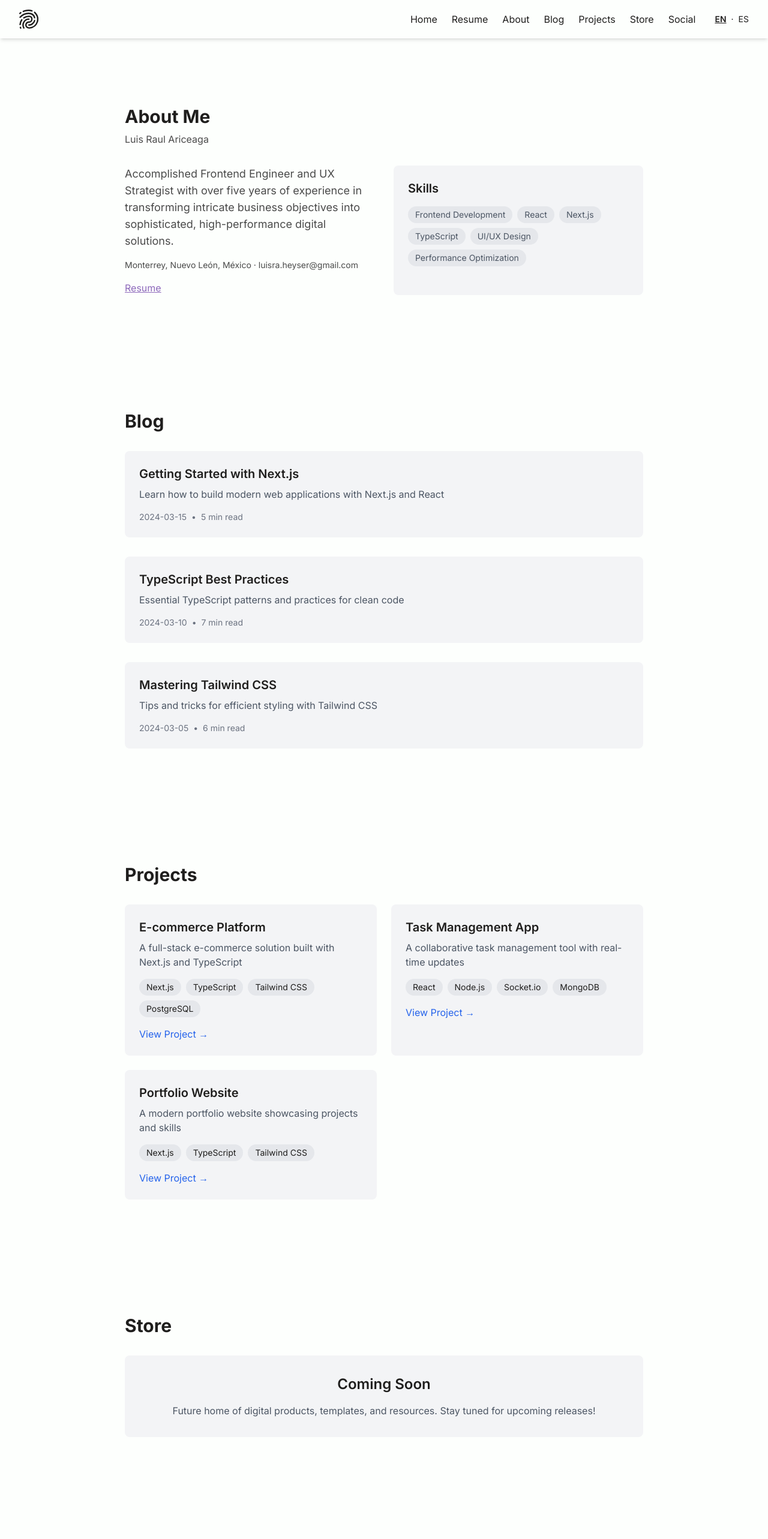
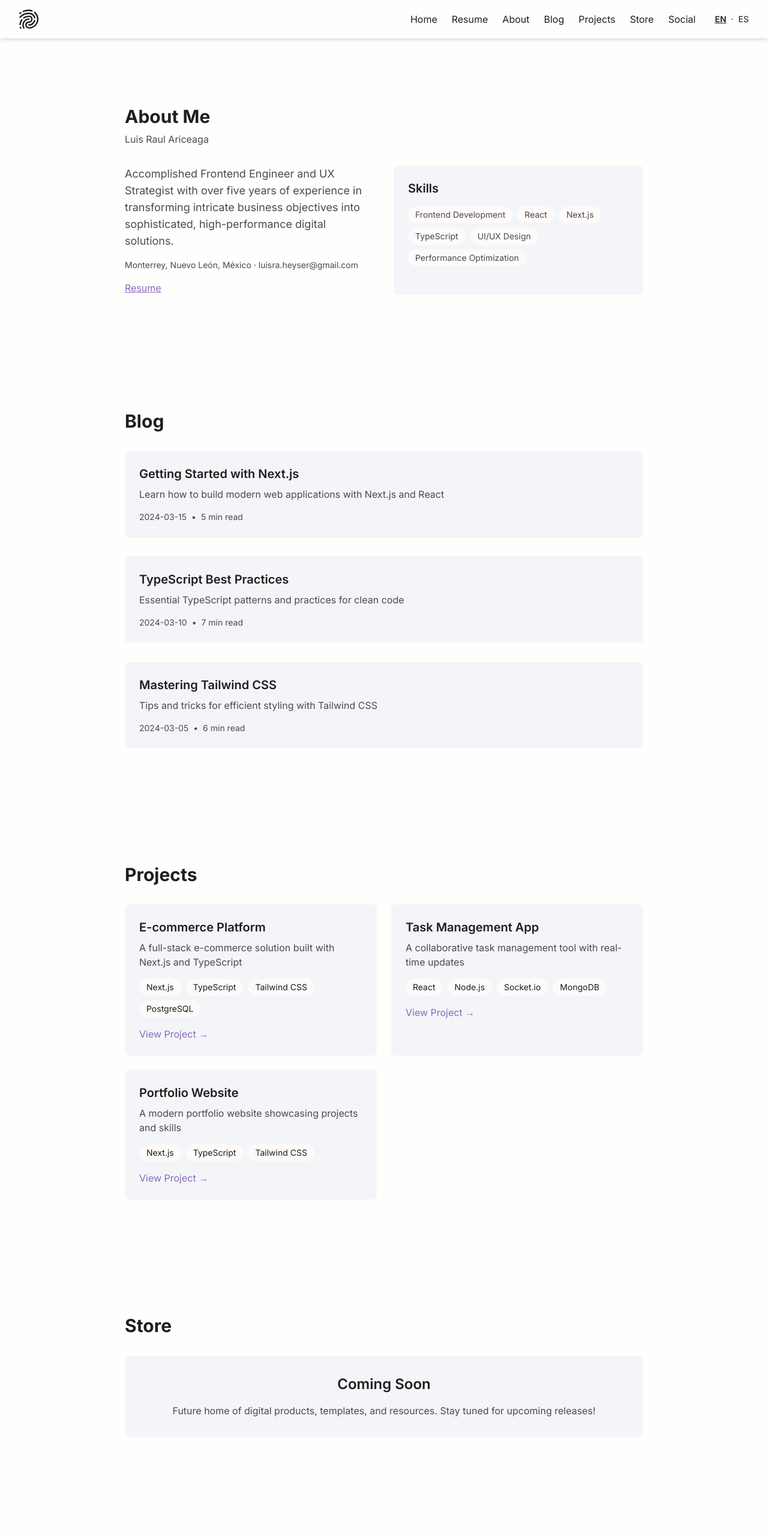
Before and after one commit to HeyserY2K/portfolio-LuisRaulAriceaga, a Next.js app in the folder my-portfolio/: page /en in a window 1280 px wide. Shown: the top 2566 px of the page at 60% size. Built offline with nearby package versions, Linux system fonts and the light colour scheme; no server answers.

Commit message:
refactor(styles): actualizar estilos para usar variables CSS en componentes de la aplicación

```diff
--- a/my-portfolio/app/components/sections/AboutSection.tsx
+++ b/my-portfolio/app/components/sections/AboutSection.tsx
@@ -34,11 +34,11 @@ const AboutSection = () => {
               </Link>
             </div>
           </div>
-          <div className='rounded-lg bg-gray-100 p-6 dark:bg-gray-800'>
+          <div className='rounded-lg bg-[var(--card-bg)] p-6'>
             <h3 className='mb-4 text-xl font-semibold'>Skills</h3>
-            <div className='flex flex-wrap gap-2 text-sm text-gray-600 dark:text-gray-300'>
+            <div className='flex flex-wrap gap-2 text-sm text-[var(--text-secondary)]'>
               {portal.about.skills.slice(0, 10).map((skill) => (
-                <span key={skill} className='rounded-full bg-gray-200 px-3 py-1 dark:bg-gray-700'>
+                <span key={skill} className='rounded-full bg-[var(--chip-button)] px-3 py-1'>
                   {skill}
                 </span>
               ))}
--- a/my-portfolio/app/components/sections/BlogList.tsx
+++ b/my-portfolio/app/components/sections/BlogList.tsx
@@ -19,10 +19,10 @@ const BlogList = () => {
         <h2 className='mb-8 text-3xl font-bold'>{t('sections.blog.title')}</h2>
         <div className='space-y-8'>
           {posts.map((post) => (
-            <article key={post.title} className='rounded-lg bg-gray-100 p-6 transition-shadow hover:shadow-lg dark:bg-gray-800'>
+            <article key={post.title} className='rounded-lg bg-[var(--card-bg)] p-6 transition-shadow hover:shadow-lg'>
               <h3 className='mb-2 text-xl font-semibold'>{post.title}</h3>
-              <p className='mb-4 text-gray-600 dark:text-gray-300'>{post.excerpt}</p>
-              <div className='flex items-center text-sm text-gray-500 dark:text-gray-400'>
+              <p className='mb-4 text-[var(--text-secondary)]'>{post.excerpt}</p>
+              <div className='flex items-center text-sm text-[var(--text-secondary)]'>
                 <span>{post.date}</span>
                 <span className='mx-2'>•</span>
                 <span>{post.readTime}</span>
--- a/my-portfolio/app/components/sections/ProjectsGrid.tsx
+++ b/my-portfolio/app/components/sections/ProjectsGrid.tsx
@@ -19,17 +19,17 @@ const ProjectsGrid = () => {
         <h2 className='mb-8 text-3xl font-bold'>{t('sections.projects.title')}</h2>
         <div className='grid grid-cols-1 gap-6 md:grid-cols-2'>
           {projects.map((project) => (
-            <div key={project.title} className='rounded-lg bg-gray-100 p-6 transition-shadow hover:shadow-lg dark:bg-gray-800'>
+            <div key={project.title} className='rounded-lg bg-[var(--card-bg)] p-6 transition-shadow hover:shadow-lg'>
               <h3 className='mb-2 text-xl font-semibold'>{project.title}</h3>
-              <p className='mb-4 text-gray-600 dark:text-gray-300'>{project.description}</p>
+              <p className='mb-4 text-[var(--text-secondary)]'>{project.description}</p>
               <div className='mb-4 flex flex-wrap gap-2'>
                 {project.tech.map((tech) => (
-                  <span key={tech} className='rounded-full bg-gray-200 px-3 py-1 text-sm dark:bg-gray-700'>
+                  <span key={tech} className='rounded-full bg-[var(--chip-button)] px-3 py-1 text-sm'>
                     {tech}
                   </span>
                 ))}
               </div>
-              <a href={project.link} className='text-blue-600 hover:underline dark:text-blue-400'>
+              <a href={project.link} className='text-[var(--brand-accent)] hover:underline'>
                 View Project →
               </a>
             </div>
--- a/my-portfolio/app/components/sections/SocialLinks.tsx
+++ b/my-portfolio/app/components/sections/SocialLinks.tsx
@@ -25,7 +25,7 @@ const SocialLinks = () => {
               href={link.url}
               target='_blank'
               rel='noopener noreferrer'
-              className='flex items-center justify-center rounded-lg bg-gray-100 p-6 transition-colors hover:bg-gray-200 dark:bg-gray-800 dark:hover:bg-gray-700'
+              className='flex items-center justify-center rounded-lg bg-[var(--card-bg)] p-6 transition-colors hover:opacity-90'
             >
               <span className='mr-2 text-2xl'>{link.icon}</span>
               <span className='font-medium'>{link.name}</span>
--- a/my-portfolio/app/components/sections/StoreTeaser.tsx
+++ b/my-portfolio/app/components/sections/StoreTeaser.tsx
@@ -15,9 +15,9 @@ const StoreTeaser = () => {
     <section id='store' className='py-16'>
       <div className='mx-auto max-w-4xl px-4'>
         <h2 className='mb-8 text-3xl font-bold'>{t('sections.store.title')}</h2>
-        <div className='rounded-lg bg-gray-100 p-8 text-center dark:bg-gray-800'>
+        <div className='rounded-lg bg-[var(--card-bg)] p-8 text-center'>
           <h3 className='mb-4 text-2xl font-semibold'>Coming Soon</h3>
-          <p className='text-gray-600 dark:text-gray-300'>
+          <p className='text-[var(--text-secondary)]'>
             {portal.store.description || t('sections.store.description')}
           </p>
         </div>
--- a/my-portfolio/app/loading.tsx
+++ b/my-portfolio/app/loading.tsx
@@ -1,7 +1,7 @@
 export default function Loading() {
   return (
     <div className="grid min-h-[40vh] place-items-center">
-      <div className="animate-pulse text-gray-500">Loading…</div>
+      <div className="animate-pulse text-[var(--text-secondary)]">Loading…</div>
     </div>
   );
 }
--- a/my-portfolio/app/not-found.tsx
+++ b/my-portfolio/app/not-found.tsx
@@ -3,7 +3,7 @@ export default function NotFound() {
     <main className="flex min-h-[60vh] items-center justify-center text-center">
       <div>
         <h1 className="mb-2 text-3xl font-bold">404 - Page Not Found</h1>
-        <p className="text-gray-600 dark:text-gray-300">The page you are looking for does not exist.</p>
+        <p className="text-[var(--text-secondary)]">The page you are looking for does not exist.</p>
       </div>
     </main>
   );
--- a/my-portfolio/app/sections/resume/page.tsx
+++ b/my-portfolio/app/sections/resume/page.tsx
@@ -229,10 +229,10 @@ const ResumePage = async ({ searchParams, params }: PageProps) => {
         </div>
       </header>
 
-      <p className="text-sm text-gray-600">
+      <p className="text-sm text-[var(--text-secondary)]">
           {location.city}, {location.state_region}, {location.country}
         </p>
-        <p className="text-sm text-gray-600">{email}</p>
+        <p className="text-sm text-[var(--text-secondary)]">{email}</p>
         <div className="mt-2 flex flex-wrap gap-4 text-sm">
           {portfolio_url && (
             <a className="text-[var(--brand-accent)] underline" href={portfolio_url} target="_blank" rel="noreferrer">
@@ -278,7 +278,7 @@ const ResumePage = async ({ searchParams, params }: PageProps) => {
             <h3 className="font-bold">
               {exp.position} | {exp.company}
             </h3>
-            <p className="text-sm text-gray-600">
+            <p className="text-sm text-[var(--text-secondary)]">
               {exp.location} • {formatEmploymentPeriod(exp.employment_period)} • {exp.industry}
             </p>
             {exp.responsibilities?.length > 0 && (
@@ -314,7 +314,7 @@ const ResumePage = async ({ searchParams, params }: PageProps) => {
           <div key={idx} className="mb-4">
             <p className="font-bold">{edu.degree_title}</p>
             <p>{edu.institution} • {edu.location}</p>
-            <p className="text-sm text-gray-600">
+            <p className="text-sm text-[var(--text-secondary)]">
               {edu.start_date} - {edu.end_date} • {edu.degree_level} • {edu.final_evaluation_grade}
             </p>
             {edu.certifications?.length > 0 && (
```
